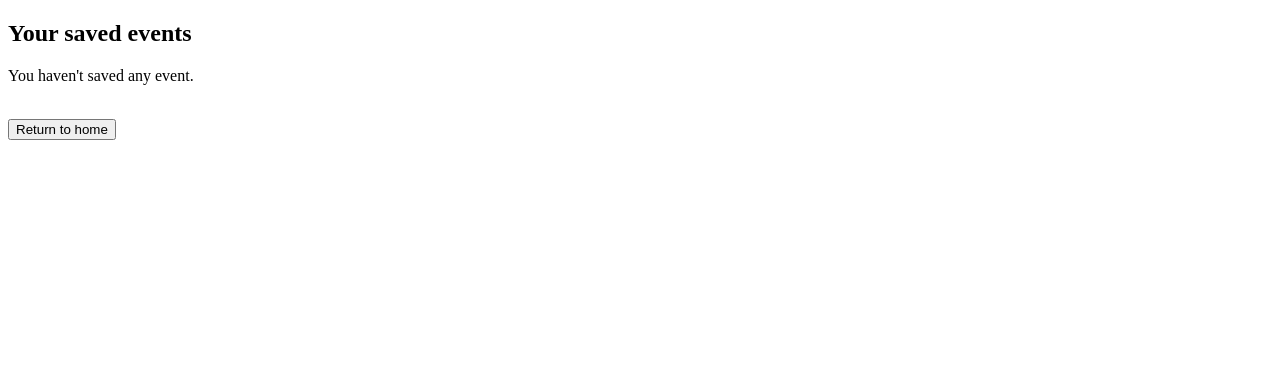
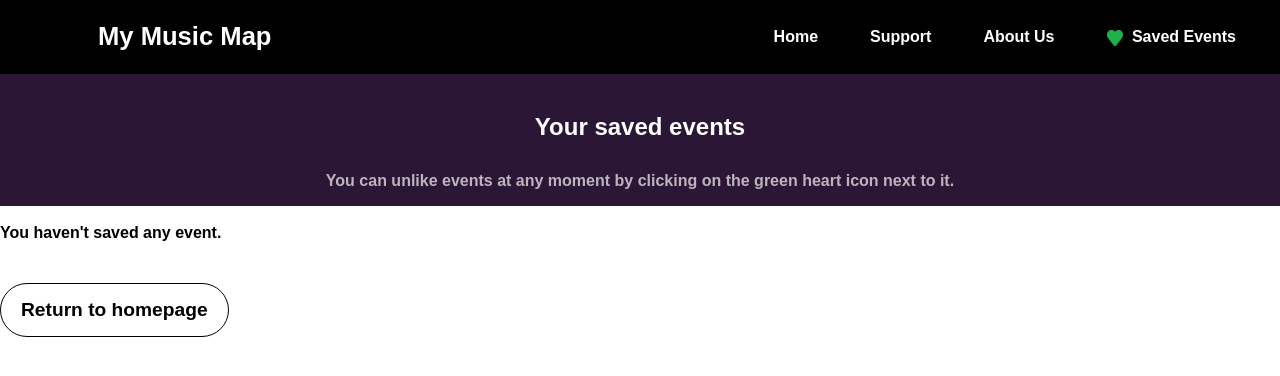
Before and after one commit to tirilrm/spotify-API, a Flask app: template api/templates/liked_events.html in a window 1280 px wide. Shown: the top 376 px of the page. Run offline with Flask 3, Linux system fonts and the light colour scheme; the template is opened without the code that fills it, so the values that code supplies are empty.

Commit message:
styling liked event page

```diff
--- a/api/app.py
+++ b/api/app.py
@@ -121,6 +121,17 @@ def test():
     # Return mock data instead of making actual requests
     return render_template('events_results.html', events=mock_data['events'], liked_events=mock_data['liked_events'])
 
+# Add this route for testing the liked_events page
+@app.route('/test_liked_events')
+def test_liked_events():
+    # Mock data for testing
+    mock_liked_events = ['event_id_1', 'event_id_2']  # Replace with actual event IDs
+
+    # Render the liked_events page with mock data
+    liked_events_info = get_events(event_id_list=mock_liked_events)  # Replace with actual function call
+    return render_template('liked_events.html', liked_events_info=liked_events_info)
+
+
 
 @app.route('/homepage')
 def homepage():
--- /dev/null
+++ b/api/static/styles_liked_events.css
@@ -0,0 +1,58 @@
+/* liked event page style */
+
+/* table heading */
+#liked-heading {
+    background-color: #2c1636;
+    height: 100px;
+    text-align: center;
+    margin: 0 0;
+    padding: 1rem;
+}
+
+#liked-heading h2 {
+    background-color:#2c1636;
+    height: 40px;
+    color: #ffffff;
+}
+
+#liked-heading p {
+    margin: 20px ;
+    color: #ffffffad;
+}
+
+/* like and unlike button */
+.like-button {
+    width: 50px;
+    height: 50px;
+    background: url('static/unliked-heart.png') no-repeat center center;
+    background-size: cover;
+    border: none;
+    cursor: pointer;
+    outline: none;
+}
+
+.like-button.liked {
+    background: url('static/liked-heart.png') no-repeat center center;
+    background-size: cover;
+}
+
+/* saved events table */
+img {
+        max-width: 100%;
+        height: auto;
+}
+
+table {
+        width: 100%;
+        border-collapse: collapse;
+    }
+
+th, td {
+    padding: 8px;
+    text-align: left;
+}
+
+.image-column {
+        width: 7%; /* Adjust as needed based on your layout */
+        max-width: 80px; /* Set a maximum width for the first column */
+    }
--- a/api/templates/events_results.html
+++ b/api/templates/events_results.html
@@ -60,7 +60,6 @@
     <form action="/homepage">
         <input type="submit" value="Return to homepage", class="homepage-button">
     </form>
-
 </body>
 
 <script>
--- a/api/templates/liked_events.html
+++ b/api/templates/liked_events.html
@@ -4,49 +4,33 @@
 <head>
     <meta charset="UTF-8">
     <meta name="viewport" content="width=device-width, initial-scale=1.0">
+    <link rel="stylesheet" href="{{ url_for('static', filename='styles.css') }}">
+    <link rel="stylesheet" href="{{ url_for('static', filename='styles_events.css') }}">
+    <link rel="stylesheet" href="{{ url_for('static', filename='styles_liked_events.css') }}">
     <title>Saved events</title>
 </head>
 
-<style>
-    .like-button {
-        width: 50px;
-        height: 50px;
-        background: url('static/unliked-heart.png') no-repeat center center;
-        background-size: cover;
-        border: none;
-        cursor: pointer;
-        outline: none;
-    }
+<body>
+    <div id="header">
+        <h1>My Music Map</h1>
+        <nav id="navbar">
+            <ul>
+                <li><a href="/">Home</a></li>
+                <li><a href="/support">Support</a></li>
+                <li><a href="/about">About Us</a></li>
+                <li><a href="/liked_events">
+                    <img src="static/liked-heart.png" alt="Heart" style="width: 16px; height: 16px; vertical-align: middle; margin-right: 5px;">
+                    Saved Events</a>
+                </li>
+            </ul>
+        </nav>
+    </div>
 
-    .like-button.liked {
-        background: url('static/liked-heart.png') no-repeat center center;
-        background-size: cover;
-    }
+    <div id ="liked-heading">
+        <h2>Your saved events</h2>
+        <p>You can unlike events at any moment by clicking on the green heart icon next to it.</p>
+    </div>
 
-    img {
-            max-width: 100%;
-            height: auto;
-    }
-
-    table {
-            width: 100%;
-            border-collapse: collapse;
-        }
-
-    th, td {
-        padding: 8px;
-        text-align: left;
-    }
-
-    .image-column {
-            width: 7%; /* Adjust as needed based on your layout */
-            max-width: 80px; /* Set a maximum width for the first column */
-        }
-
-</style>
-
-<body>
-<h2>Your saved events</h2>
     {% if liked_events_info %}
     <table>
         <tr>
@@ -75,7 +59,7 @@
 
     <br>
     <form action="/homepage">
-        <input type="submit" value="Return to home">
+        <input type="submit" value="Return to homepage", class="homepage-button">
     </form>
 </body>
 
```
